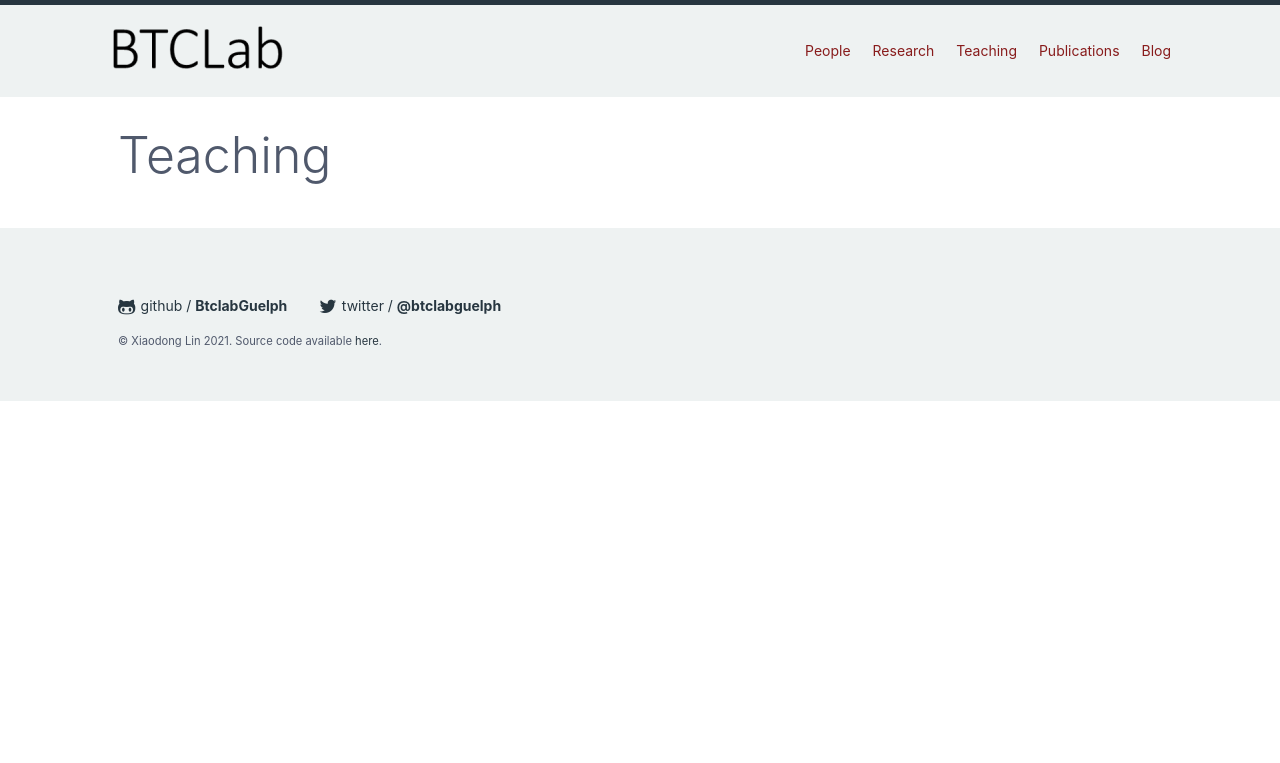
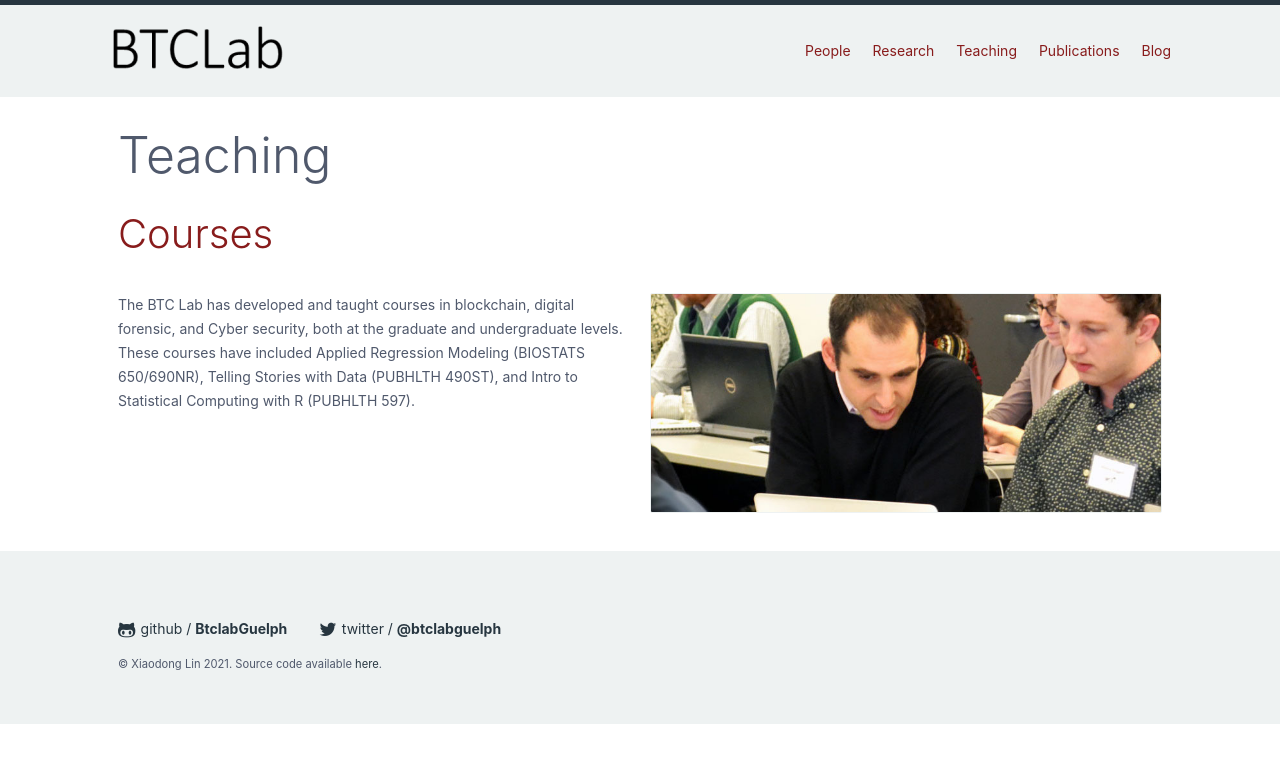
Before and after one commit to IgnisLi/IgnisLi.github.io, a Jekyll site: the page built from teaching.html, in a window 1280 px wide. Shown: the top 763 px of the page. Built offline with Jekyll 4.4.1, drawn with Linux system fonts in a browser that asks for light colours; nearby versions of some CDN libraries; comment, search, counter and statistics services are not loaded.

Commit message:
Update teaching.html

```diff
--- a/teaching.html
+++ b/teaching.html
@@ -3,6 +3,25 @@ layout: default
 ---
 
 <h1>Teaching</h1>
+<div class="columns">
+    <div class="column col-12">
+      <a href="#01-courses">
+        <h2 id="01-courses" class="theme-title">
+          Courses
+        </h2>
+      </a>
+    </div>
+    <div class="column col-6 col-md-12">
+      <div><p>The BTC Lab has developed and taught courses in blockchain, digital forensic, and Cyber security, both at the graduate and undergraduate levels. These courses have included Applied Regression Modeling (BIOSTATS 650/690NR), Telling Stories with Data (PUBHLTH 490ST), and Intro to Statistical Computing with R (PUBHLTH 597).</p>
+</div>
+
+    </div>
+
+    <div class="column col-6 col-md-12">
+      <img class="img-responsive theme-image" src="/images/teaching/icb3-workshop-teachr-moment-2.jpg" alt="">
+    </div>
+  </div>
+
 
 {% for item in page.items %}
   <div class="columns">
```
